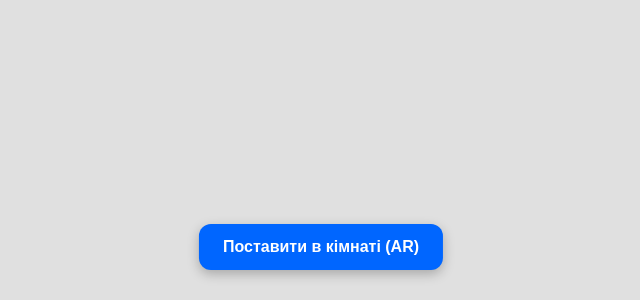
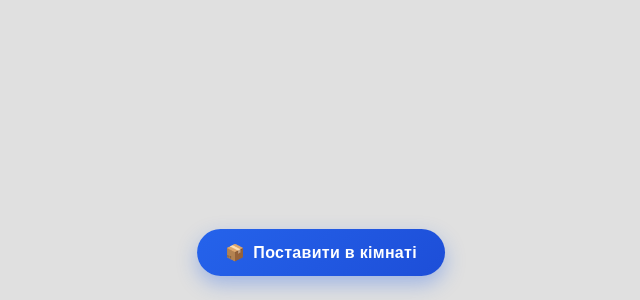
Before and after one commit to vms1995/my-ar, a plain HTML site: page index.html in a window 1280 px wide. Shown: the part 500-800 px from the top of the page, without its empty margins (319-959 px from the left). Drawn offline with Linux system fonts and the light colour scheme; some packages are replaced by stand-ins of ours; a script that the page names is missing.

Commit message:
Update index.html

```diff
--- a/index.html
+++ b/index.html
@@ -2,49 +2,69 @@
 <html lang="uk">
 <head>
   <meta charset="UTF-8">
-  <meta name="viewport" content="width=device-width, initial-scale=1.0">
+  <meta name="viewport" content="width=device-width, initial-scale=1.0, maximum-scale=1.0, user-scalable=no">
   <title>Тест 3D моделі</title>
   <script type="module" src="./model-viewer.min.js"></script>
   <style>
-    body {
+    * {
+      box-sizing: border-box;
+    }
+    html, body {
       margin: 0;
-      width: 100vw;
-      height: 100vh;
+      padding: 0;
+      width: 100%;
+      height: 100dvh;
+      overflow: hidden;
       background-color: #e0e0e0;
+      font-family: -apple-system, BlinkMacSystemFont, "Segoe UI", Roboto, sans-serif;
     }
     model-viewer {
       width: 100%;
       height: 100%;
     }
     .ar-btn {
-      background-color: #0066ff;
-      color: white;
-      border: none;
-      border-radius: 12px;
-      padding: 14px 24px;
-      font-size: 16px;
-      font-weight: bold;
-      position: absolute;
-      bottom: 30px;
+      position: fixed;
+      bottom: max(24px, env(safe-area-inset-bottom, 24px));
       left: 50%;
       transform: translateX(-50%);
-      box-shadow: 0 4px 12px rgba(0,0,0,0.25);
+      display: inline-flex;
+      align-items: center;
+      justify-content: center;
+      gap: 8px;
+      white-space: nowrap;
+      background: linear-gradient(135deg, #2563eb, #1d4ed8);
+      color: #ffffff;
+      border: none;
+      border-radius: 50px;
+      padding: 14px 28px;
+      font-size: 16px;
+      font-weight: 600;
+      letter-spacing: 0.3px;
+      box-shadow: 0 8px 20px rgba(37, 99, 235, 0.35);
       cursor: pointer;
+      z-index: 100;
+      transition: transform 0.15s ease, box-shadow 0.15s ease;
+    }
+    .ar-btn:active {
+      transform: translateX(-50%) scale(0.96);
     }
   </style>
 </head>
 <body>
 
   <model-viewer
-    src="./test.glb?v=2"
+    src="./test.glb?v=3"
     alt="Тестова 3D модель"
     ar
     ar-modes="webxr scene-viewer quick-look"
+    ar-placement="floor"
+    shadow-intensity="1"
+    environment-image="neutral"
     camera-controls
     auto-rotate>
 
     <button slot="ar-button" class="ar-btn">
-      Поставити в кімнаті (AR)
+      <span>📦</span> Поставити в кімнаті
     </button>
 
   </model-viewer>
```
